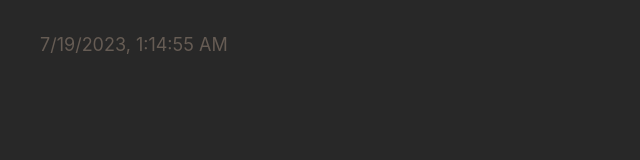
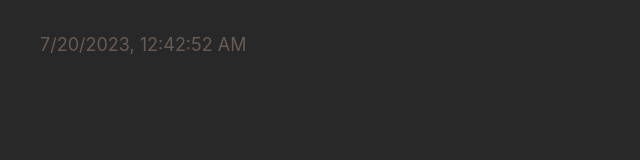
Before and after one commit to ravana69/cartoon, a plain HTML site: page index.html in a window 1280 px wide. Shown: the full height of the page, 0-640 px from the left. Drawn offline with Linux system fonts and the light colour scheme.

Commit message:
deploy: 403307c8063e9a1940c8363a4092a853877d82e4

```diff
--- a/index.html
+++ b/index.html
@@ -17,8 +17,8 @@
     <!-- %after-body-begin.html% -->
 
     <footer>
-      <a class="footer-link" href="https://github.com/ravana69/cartoon/actions/runs/5593963263">
-        <time id="build-timestamp" datetime="2023-07-19T01:14:55.276Z">2023-07-19T01:14:55.276Z</time>
+      <a class="footer-link" href="https://github.com/ravana69/cartoon/actions/runs/5605528441">
+        <time id="build-timestamp" datetime="2023-07-20T00:42:52.260Z">2023-07-20T00:42:52.260Z</time>
       </a>
       <a class="footer-link" href="https://github.com/osmoscraft/osmosfeed">osmosfeed 1.15.1</a>
     </footer>
```
Also changed, not shown: 1 other file.
